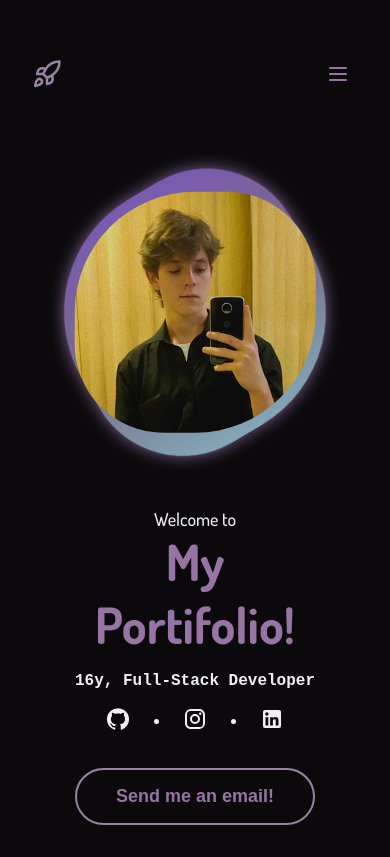
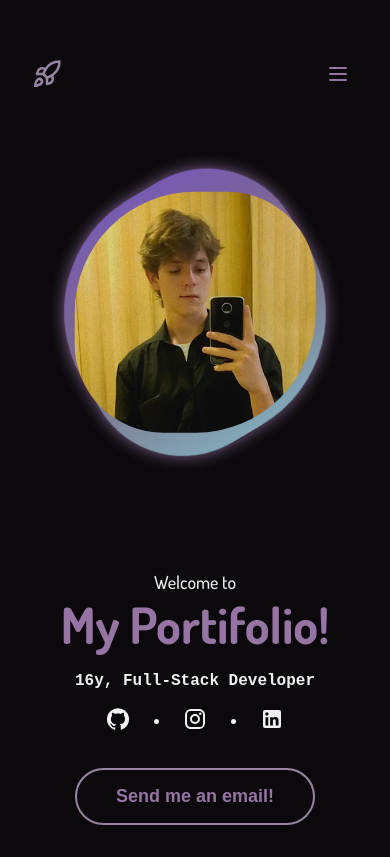
Before and after one commit to rapon1kt/my-portifolio, a Next.js app: page / in a window 390 px wide. Built offline with nearby package versions, Linux system fonts and the light colour scheme.

Commit message:
feat: adding new responsive width

```diff
--- a/src/components/welcome/welcome.css
+++ b/src/components/welcome/welcome.css
@@ -203,6 +203,11 @@
 }
 
 @media screen and (max-width: 737px) {
+
+	#Welcome {
+		width: 100%;
+	}
+
 	#Welcome > .middle-corner > #blob {
 		height: 36vmax;
 	}
```
